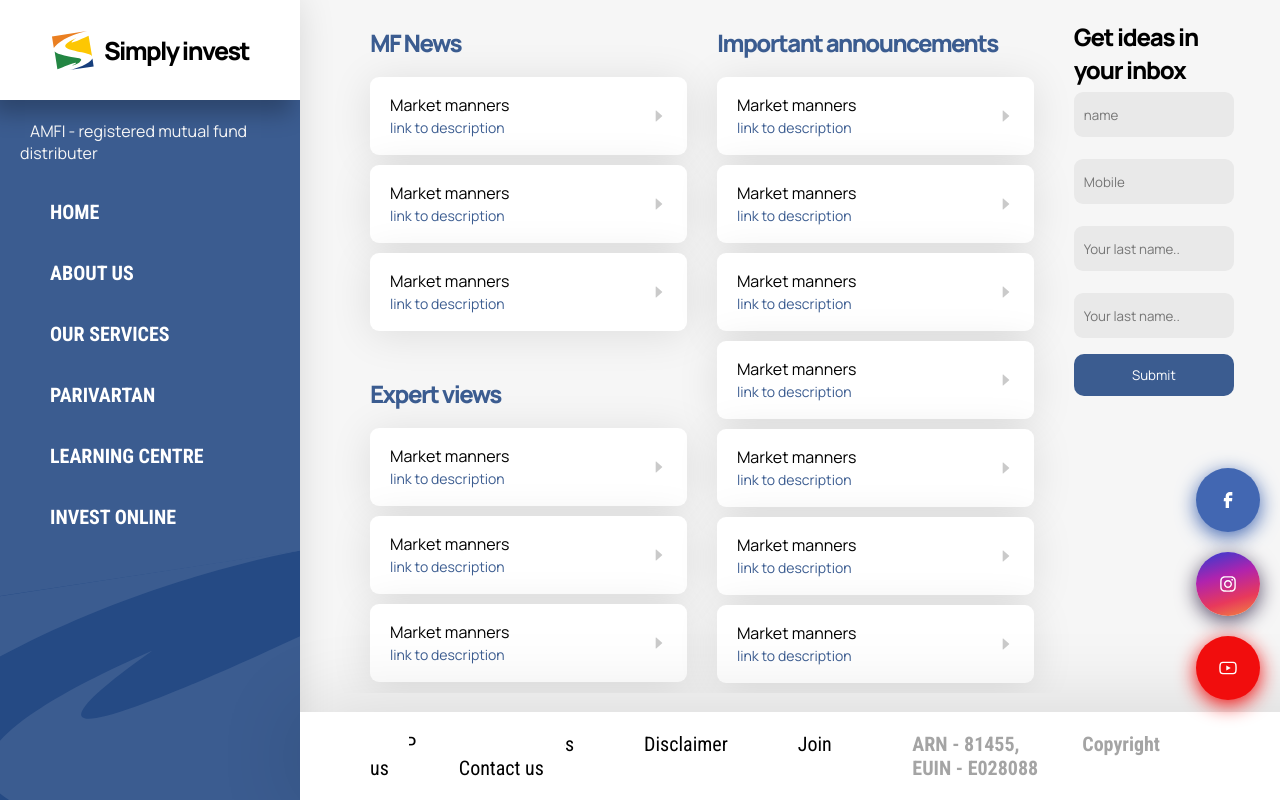
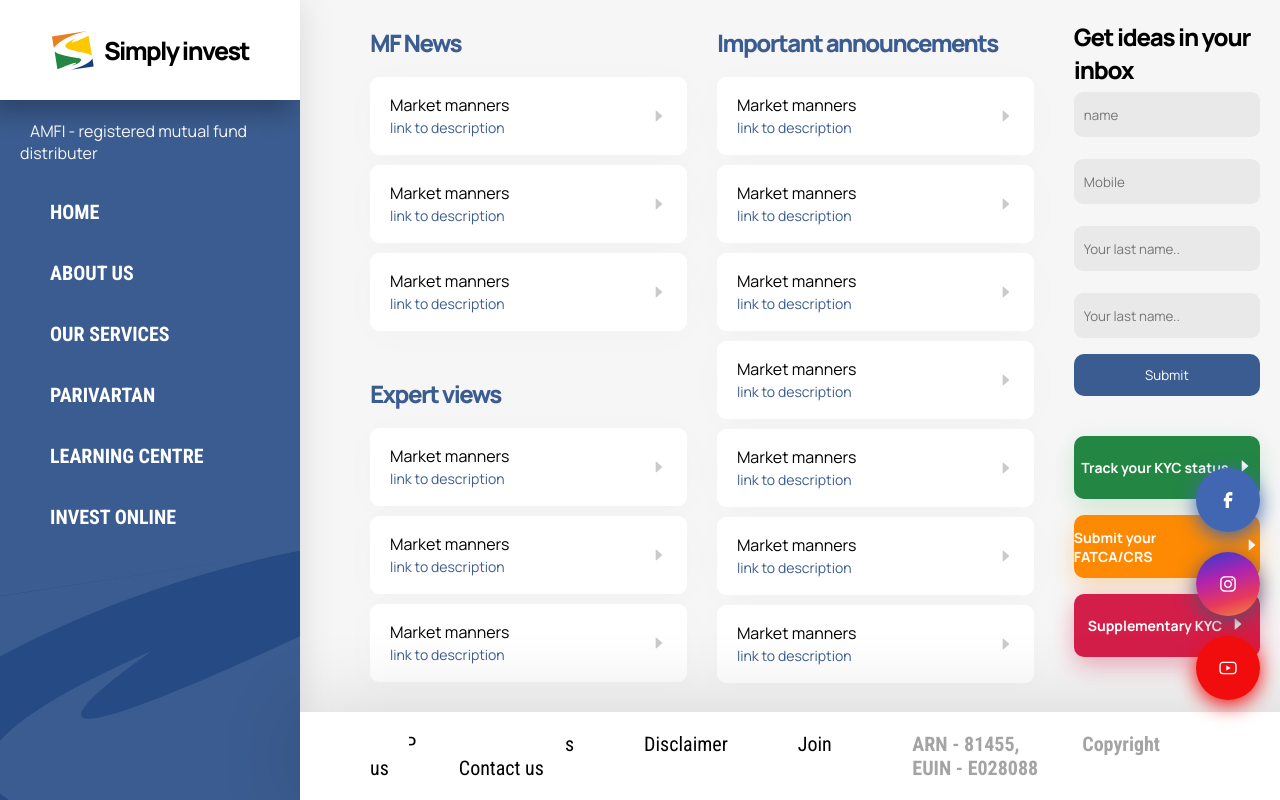
Before and after one commit to npaul2173/simplyInvest, a React (Create React App) app: page / in a window 1280 px wide. Built offline with nearby package versions, Linux system fonts and the light colour scheme.

Commit message:
action button created for all three

```diff
--- /dev/null
+++ b/src/ActionBarSection/index.js
@@ -0,0 +1,16 @@
+import {
+  ActionButton_1,
+  ActionButton_2,
+  ActionButton_3,
+} from "../common/components/ActionButton";
+import "./index.styles.css";
+
+export const ActionBarSection = () => {
+  return (
+    <div className="actionBarWrapper">
+      <ActionButton_1 />
+      <ActionButton_2 />
+      <ActionButton_3 />
+    </div>
+  );
+};
--- /dev/null
+++ b/src/ActionBarSection/index.styles.css
@@ -0,0 +1,4 @@
+.actionBarWrapper {
+  padding: 20px;
+  max-width: 300px;
+}
--- a/src/app/App.js
+++ b/src/app/App.js
@@ -8,6 +8,7 @@ import { LowerRoutes, Routes } from "../nav/routes";
 import { ContactForm } from "../contact";
 import { LowerNav } from "../lowerNav";
 import { FloatingButtons } from "../floatingButtons";
+import { ActionBarSection } from "../ActionBarSection";
 
 const App = () => {
   return (
@@ -32,6 +33,7 @@ const App = () => {
 
           <div className="contactWrapper">
             <ContactForm />
+            <ActionBarSection />
           </div>
         </div>
       </div>
--- /dev/null
+++ b/src/common/components/ActionButton/index.js
@@ -0,0 +1,36 @@
+import clsx from "clsx";
+import { AiFillCaretRight } from "react-icons/ai";
+import "./index.styles.css";
+
+export const ActionButton_1 = () => {
+  return (
+    <div className={clsx("actionButtonWrapper", "buttonKYCStyle")}>
+      <div className="titleWrapper">Track your KYC status</div>
+      <div className="actionButtonIconWrapper">
+        <AiFillCaretRight className="actionButtonArrowRight" />
+      </div>
+    </div>
+  );
+};
+
+export const ActionButton_2 = () => {
+  return (
+    <div className={clsx("actionButtonWrapper", "buttonFatcaStyle")}>
+      <div className="titleWrapper">Submit your FATCA/CRS</div>
+      <div className="actionButtonIconWrapper">
+        <AiFillCaretRight className="actionButtonArrowRight" />
+      </div>
+    </div>
+  );
+};
+
+export const ActionButton_3 = () => {
+  return (
+    <div className={clsx("actionButtonWrapper", "buttonSupplymentaryStyle")}>
+      <div className="titleWrapper">Supplementary KYC</div>
+      <div className="actionButtonIconWrapper">
+        <AiFillCaretRight className="actionButtonArrowRight" />
+      </div>
+    </div>
+  );
+};
--- /dev/null
+++ b/src/common/components/ActionButton/index.styles.css
@@ -0,0 +1,57 @@
+.actionButtonWrapper {
+  height: 63px;
+  flex-direction: row;
+  display: flex;
+  justify-content: center;
+  gap: 0.5rem;
+  align-items: center;
+  border-radius: 10px;
+  transition: all .2s ease;
+  cursor: pointer;
+  margin-bottom: 1rem;
+}
+
+.actionButtonArrowRight {
+  color: white;
+}
+
+.titleWrapper {
+  color: white;
+  font-weight: 700;
+  font-size: 14px;
+  line-height: 19px;
+}
+
+.actionButtonWrapper:hover {
+  transform: scale(1.05);
+}
+
+.buttonKYCStyle {
+  box-shadow: #1e9b452f 0px 8px 24px;
+  background: #238643;
+}
+
+.buttonKYCStyle:hover {
+  background: #239246;
+  box-shadow: #1e9b46a9 0px 8px 24px;
+}
+
+.buttonFatcaStyle {
+  box-shadow: #fd8c0248 0px 8px 24px;
+  background: #FD8A02;
+}
+
+.buttonFatcaStyle:hover {
+  box-shadow: #fd8c029f 0px 8px 24px;
+  background: #ff9b22;
+}
+
+.buttonSupplymentaryStyle {
+  box-shadow: #d41e4c5b 0px 8px 24px;
+  background: #D41E4A;
+}
+
+.buttonSupplymentaryStyle:hover {
+  box-shadow: #d41e4c63 0px 8px 24px;
+  background: #D41E4A;
+}
--- a/src/common/components/InfoBox/index.styles.css
+++ b/src/common/components/InfoBox/index.styles.css
@@ -1,7 +1,7 @@
 .infoBox {
   border-radius: 5px;
   background: #FFFFFF;
-  box-shadow: 0px 4px 41px rgba(0, 0, 0, 0.1);
+  box-shadow: 0px 4px 41px rgba(0, 0, 0, 0.02);
   border-radius: 9px;
   margin-bottom: 10px;
   padding: 20px;
--- a/src/contact/index.styles.css
+++ b/src/contact/index.styles.css
@@ -43,7 +43,7 @@ input[type="text"], select, textarea {
 .container {
   border-radius: 5px;
   padding: 20px;
-  max-width: 200px;
+  max-width: 300px;
 }
 
 /*# sourceMappingURL=contact.css.map */
```
